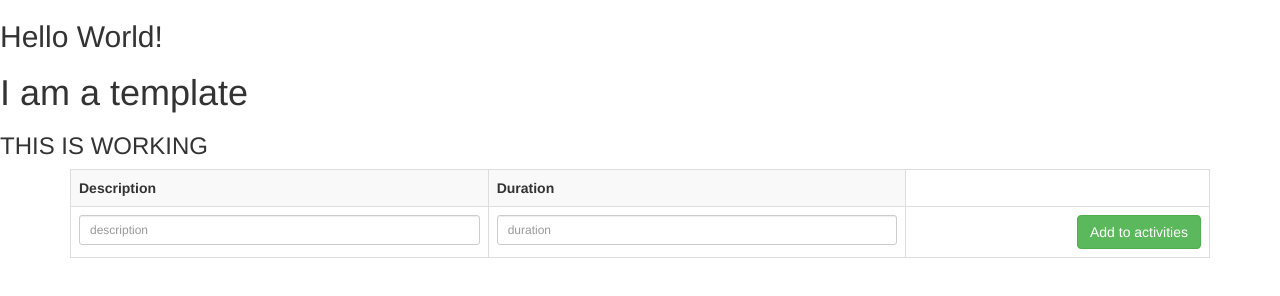
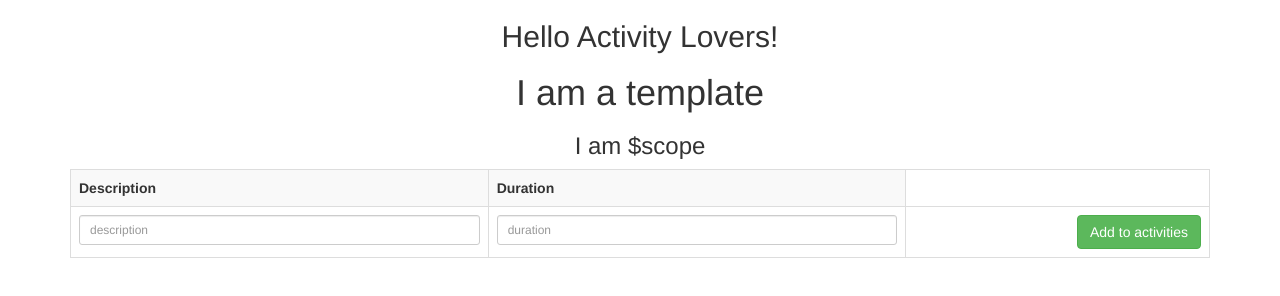
Before and after one commit to SamLindley/activityclientangular, a website: page index.html in a window 1280 px wide. Drawn offline with nearby package versions, Linux system fonts and the light colour scheme; some packages are replaced by stand-ins of ours; no server answers; a script that the page names is missing.

Commit message:
update the headers

```diff
--- a/app/home/home.controller.js
+++ b/app/home/home.controller.js
@@ -2,7 +2,7 @@ angular.module("home").controller("homeController", ["$scope", "homeService", "$
 
     var myActivity = {};
 
-    $scope.scope = "THIS IS WORKING";
+    $scope.scope = "I am $scope";
 
     homeService.getActivities().then(function (response) {
         $scope.activities = response.data;
--- a/app/home/home.template.html
+++ b/app/home/home.template.html
@@ -1,6 +1,6 @@
 <div class="myContainer">
-    <h1>I am a template</h1>
-    <h3>{{scope}}</h3>
+    <h1 align="center">I am a template</h1>
+    <h3 align="center">{{scope}}</h3>
     <div class="container">
 
         <!--<div ng-repeat="activity in activities" class="col-md-3 col-sm-10">
--- a/index.html
+++ b/index.html
@@ -21,7 +21,7 @@
 
 </head>
 <body ng-app="app">
-<h2>Hello World!</h2>
+<h2 align="center">Hello Activity Lovers!</h2>
 <div ng-view></div>
 </body>
 </html>
```
